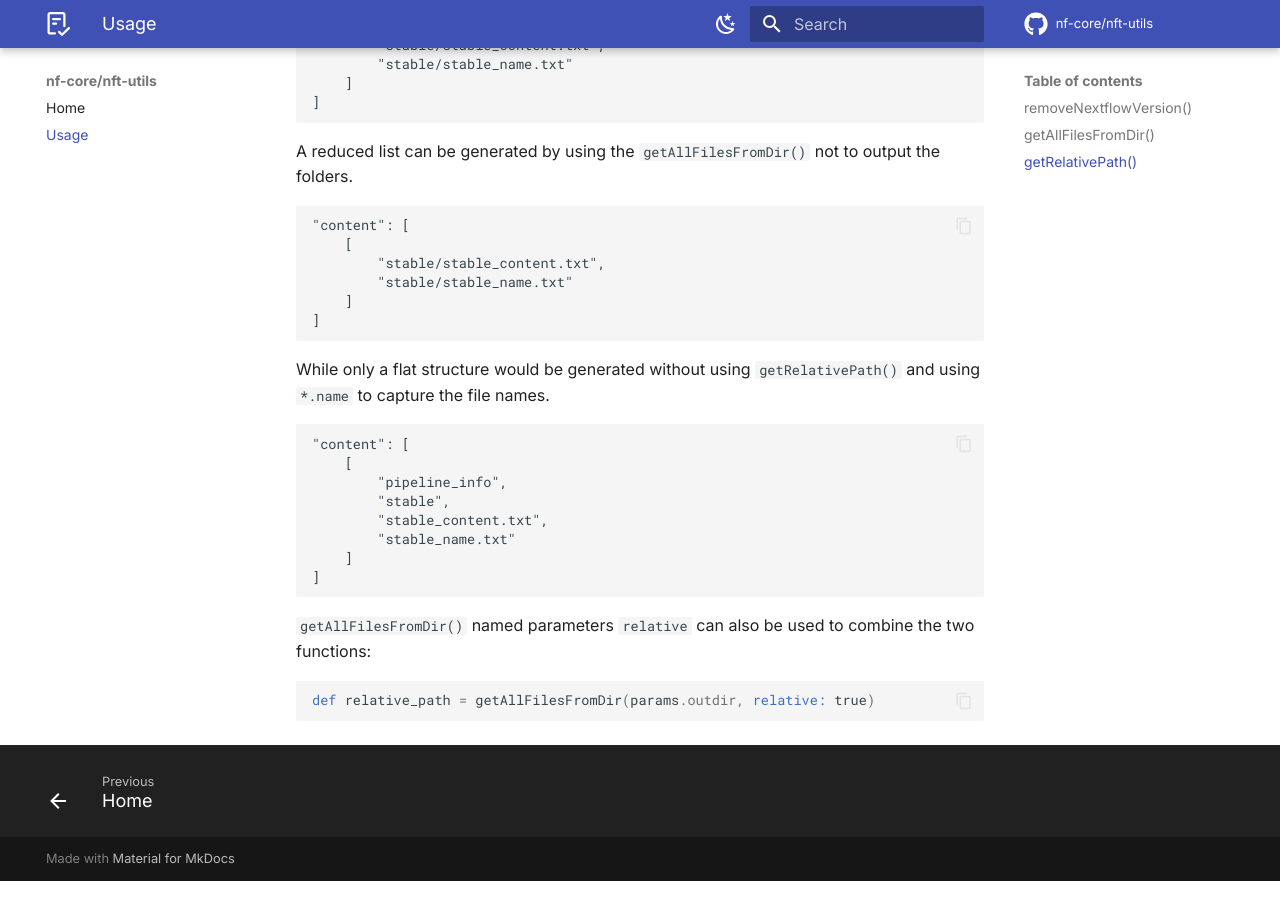
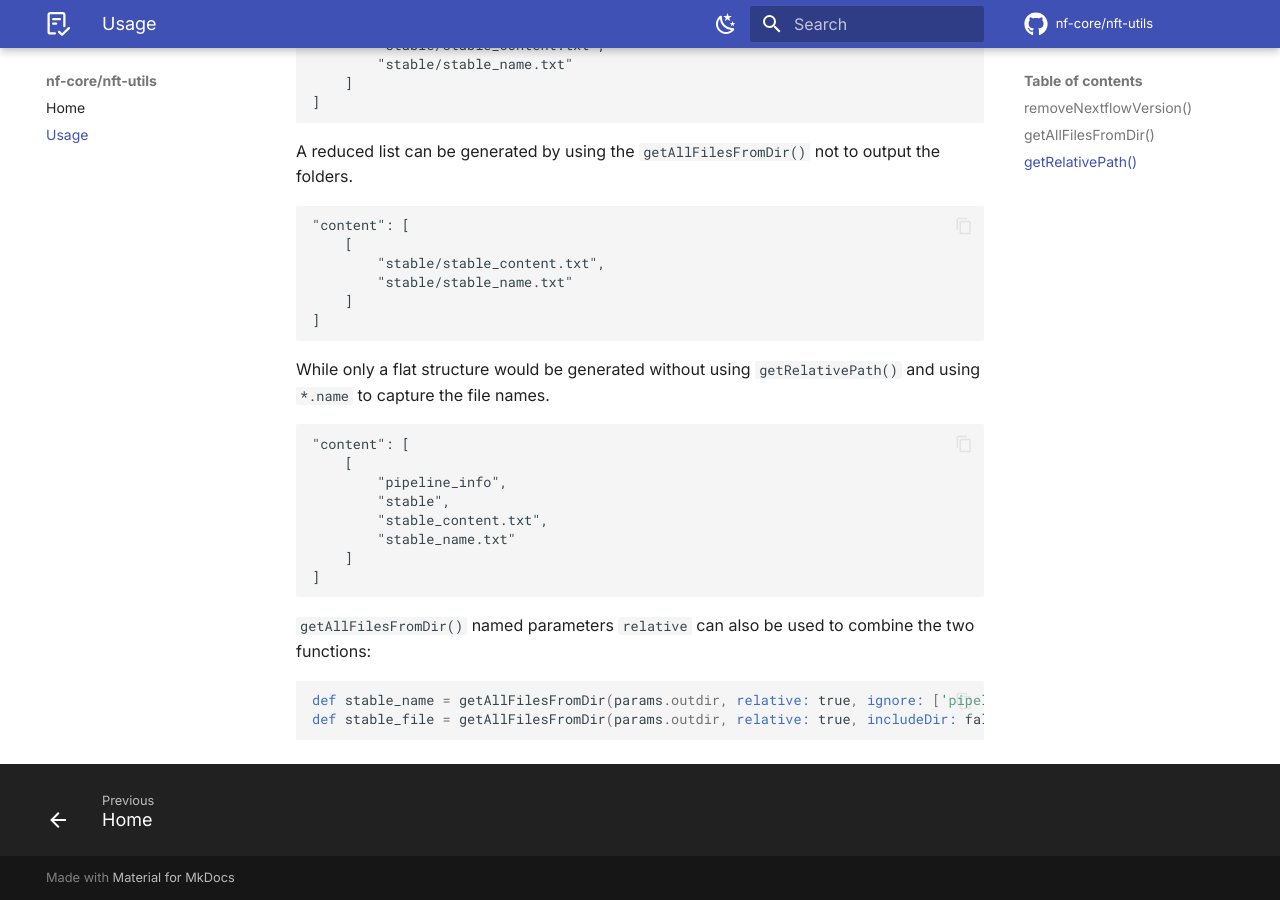
Before and after one commit to nf-core/nft-utils, an MkDocs documentation site: the page built from docs/usage.md, in a window 1280 px wide and 900 px high, scrolled down 2740 px. Built offline with MkDocs 1.6.1 and Material for MkDocs 9.7.7, drawn with Linux system fonts in a browser that asks for light colours; comment, search, counter and statistics services are not loaded; the version menu is left out.

Commit message:
improve tests and docs

````diff
--- a/docs/usage.md
+++ b/docs/usage.md
@@ -80,7 +80,6 @@ def stable_name    = getAllFilesFromDir(params.outdir, ignore: ['pipeline_info/e
 def stable_content = getAllFilesFromDir(params.outdir, includeDir: false, ignore: ['pipeline_info/execution_*.{html,txt}'], ignoreFile: 'tests/getAllFilesFromDir/.nftignore')
 ```
 
-
 ## `getRelativePath()`
 
 This function is used to get the relative path from a list of files compared to a given directory.
@@ -150,5 +149,6 @@ While only a flat structure would be generated without using `getRelativePath()`
 `getAllFilesFromDir()` named parameters `relative` can also be used to combine the two functions:
 
 ```groovy
-def relative_path = getAllFilesFromDir(params.outdir, relative: true)
+def stable_name = getAllFilesFromDir(params.outdir, relative: true, ignore: ['pipeline_info/execution_*.{html,txt}'] )
+def stable_file = getAllFilesFromDir(params.outdir, relative: true, includeDir: false, ignore: ['pipeline_info/execution_*.{html,txt}'] )
 ```
````
Also changed, not shown: 2 other files.
